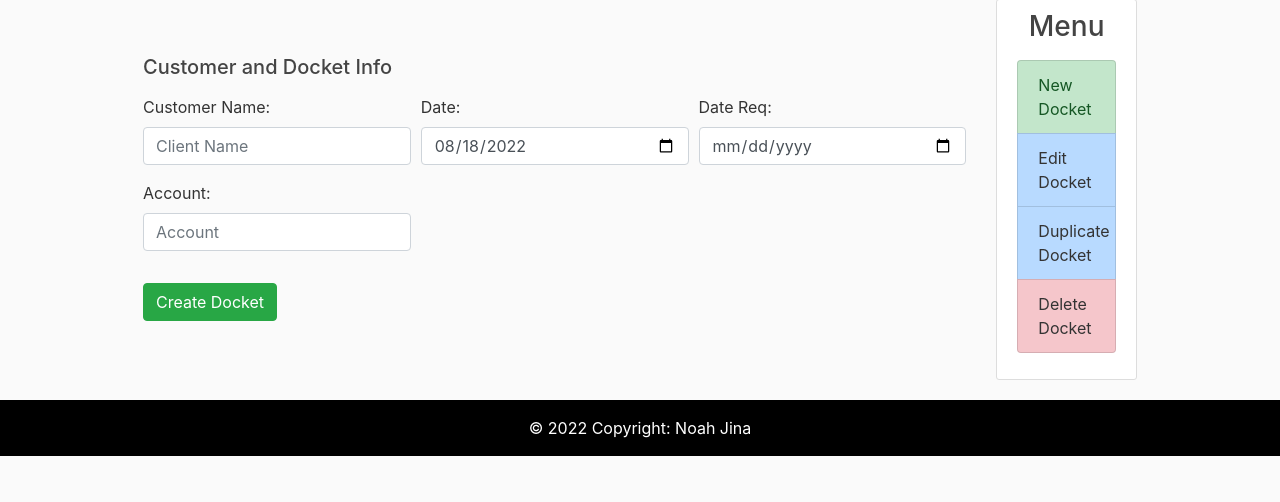
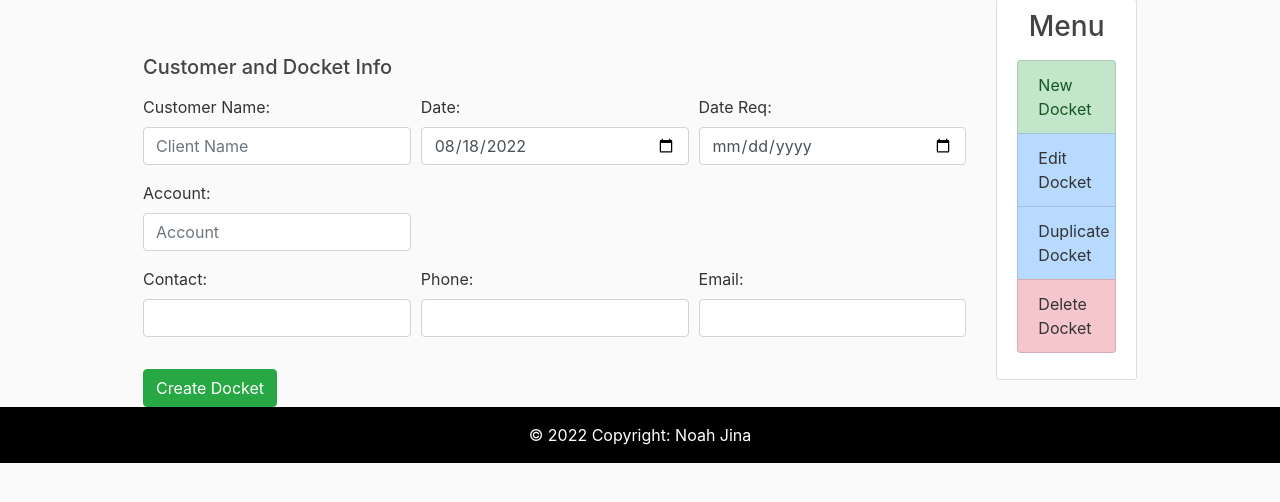
Before and after one commit to noahj9/StockDock, a Django app: page /dockets/new/ in a window 1280 px wide. Shown: the part 129-631 px from the top of the page. Run offline with Django 4.2, Linux system fonts and the light colour scheme; the visitor is signed in with stand-in values (Sample User, id 1).

Commit message:
form update

```diff
--- a/webApp_PrintSoftware/Dockets/templates/dockets/new.html
+++ b/webApp_PrintSoftware/Dockets/templates/dockets/new.html
@@ -31,6 +31,21 @@
             </div>
         </div>
 
+        <div class="form-row">
+            <div class="form-group col-md-4">
+                <label>Contact: </label>
+                {{ form.contact }}
+            </div>
+            <div class="form-group col-md-4">
+                <label>Phone: </label>
+                {{ form.phone }}
+            </div>
+            <div class="form-group col-md-4">
+                <label>Email: </label>
+                {{ form.email }}
+            </div>
+        </div>
+
     </div>
 
         <input type="submit" value="Create Docket" class="btn btn-success">
```
